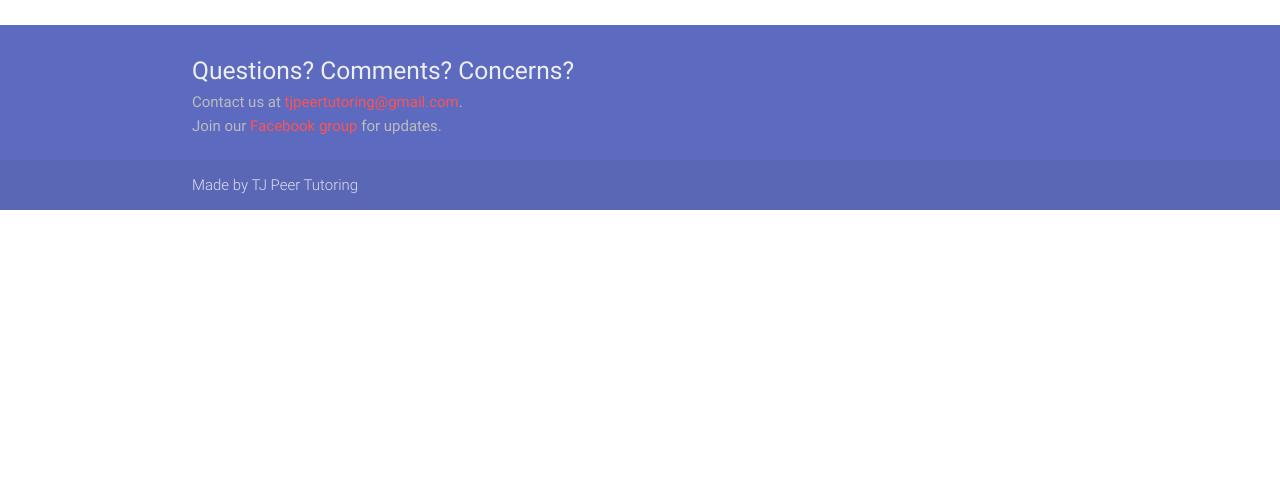
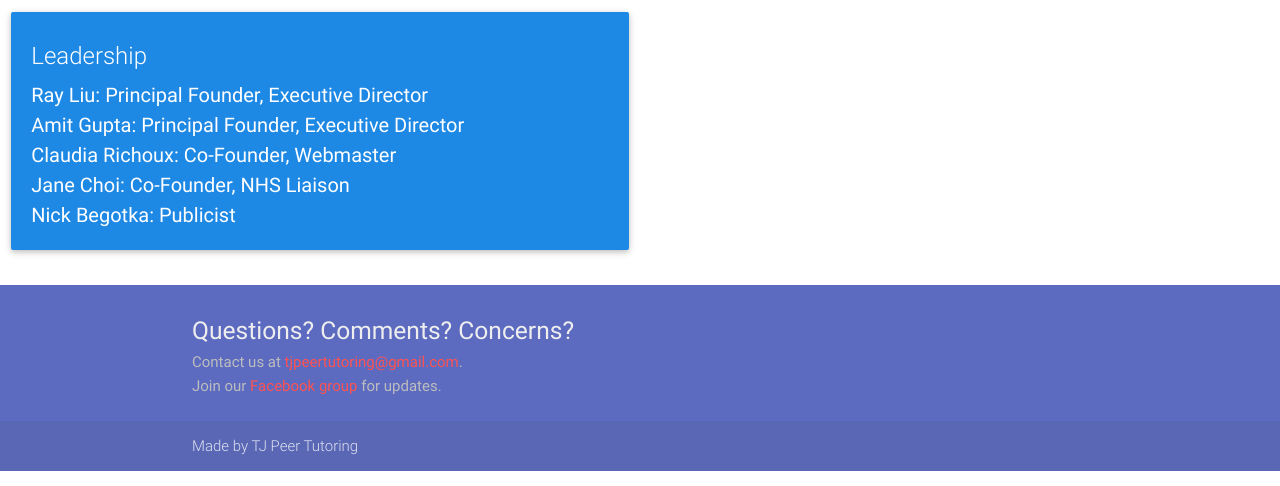
Before and after one commit to laudiacay/tjptsite, a plain HTML site: page contact.html in a window 1280 px wide. Shown: the part 1081-1567 px from the top of the page. Before the commit the page ends 1306 px from the top, so only its background shows below. Drawn offline with nearby package versions, Linux system fonts and the light colour scheme.

Commit message:
call my name baby

```diff
--- a/contact.html
+++ b/contact.html
@@ -40,6 +40,21 @@
         <iframe src="https://docs.google.com/forms/d/1r6ObnilV0DsJ70nJpZsVGj_ZlMzkjSoSYH4Pm3jDhQI/viewform?embedded=true" width="760" height="1000" frameborder="0" marginheight="0" marginwidth="0">Loading...</iframe>
        </div>
 
+        <div class="row">
+        <div class="col l6 s12">
+          <div class="card blue darken-1">
+            <div class="card-content white-text">
+              <span class="card-title">Leadership</span>
+                <p>Ray Liu: Principal Founder, Executive Director</p>
+                <p>Amit Gupta: Principal Founder, Executive Director</p>
+                <p>Claudia Richoux: Co-Founder, Webmaster</p>
+                <p>Jane Choi: Co-Founder, NHS Liaison</p>
+                <p>Nick Begotka: Publicist</p>
+            </div>
+          </div>
+        </div>
+      </div>
+
   <footer class="page-footer indigo lighten-1">
     <div class="container">
       <div class="row">
```
